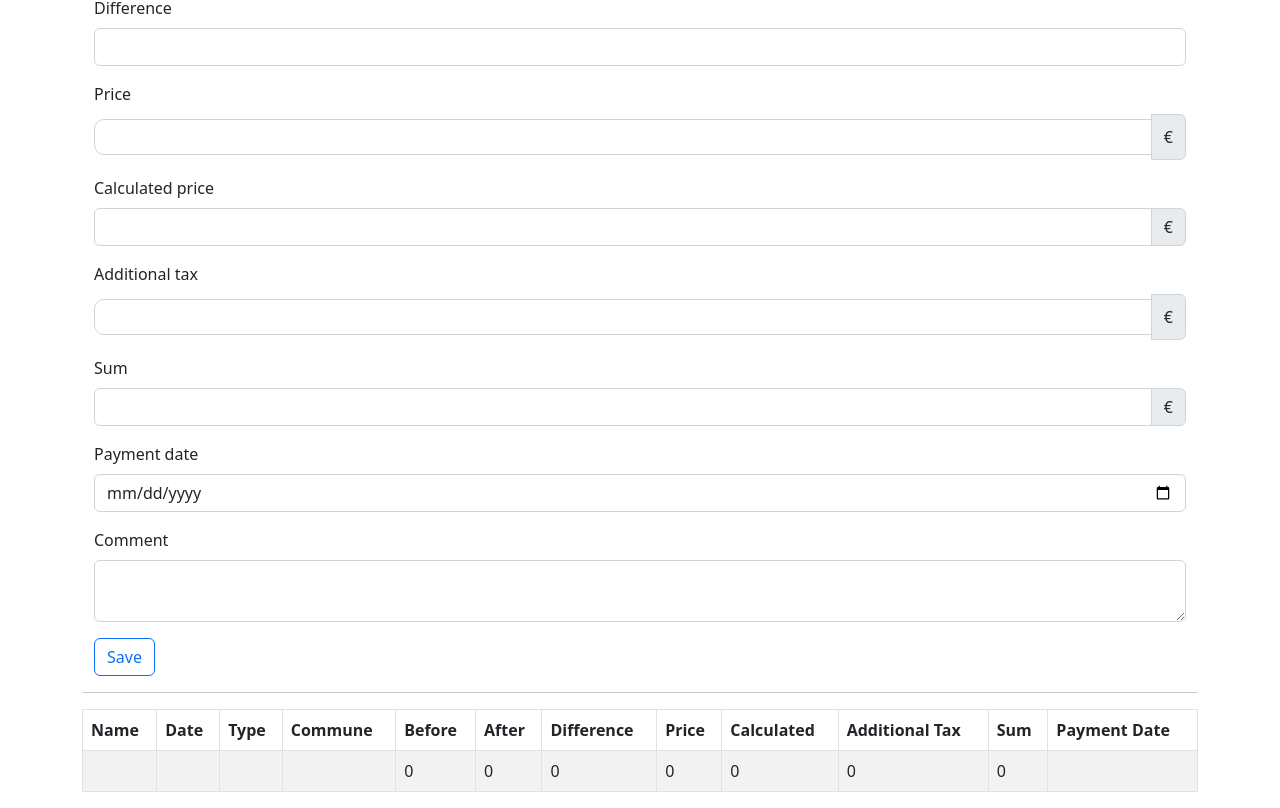
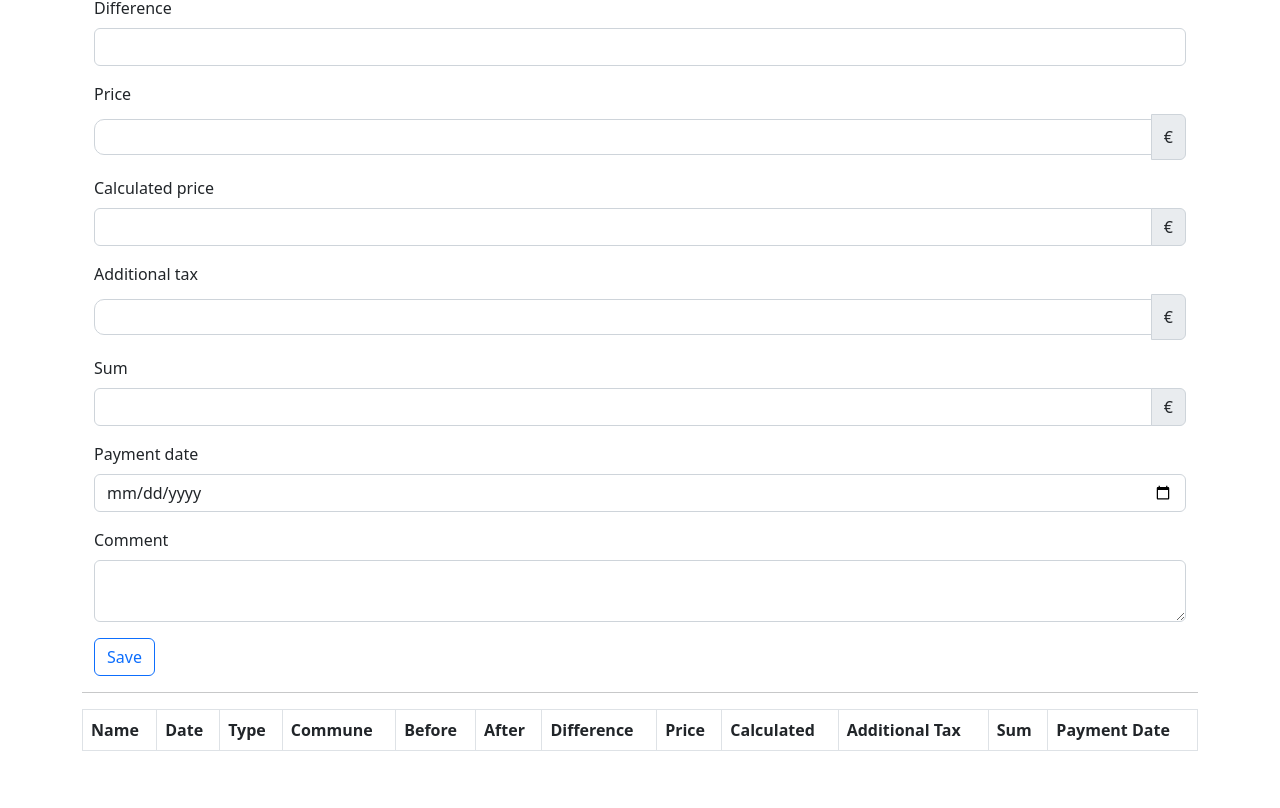
Before and after one commit to CreativeForNoReason/komunalai-client, a React (Vite) app: page / in a window 1280 px wide. Shown: the part 585-1393 px from the top of the page. After the commit the page ends 1352 px from the top, so only its background shows below. Built offline with nearby package versions, Linux system fonts and the light colour scheme.

Commit message:
and now its array and axios for future

```diff
--- a/package.json
+++ b/package.json
@@ -9,6 +9,7 @@
     "preview": "vite preview"
   },
   "dependencies": {
+    "axios": "^1.4.0",
     "bootstrap": "^5.2.3",
     "react": "^18.2.0",
     "react-bootstrap": "^2.7.4",
--- a/src/Components/FormContainer.tsx
+++ b/src/Components/FormContainer.tsx
@@ -12,7 +12,7 @@ export const FormDataContext = createContext<{
   handleTypeSelect: (e: React.ChangeEvent<HTMLSelectElement>) => void;
   handleNumberChange: (name: string, numberValue: number) => void;
   handleDecimalNumberChange: (name: string, numberValue: number) => void;
-  submittedData: FormData;
+  submittedData: FormData[];
   selectedServiceType: ServiceTypes | null;
 }>({
   formData: initialFormData,
@@ -21,13 +21,13 @@ export const FormDataContext = createContext<{
   handleTypeSelect: (e: React.ChangeEvent<HTMLSelectElement>) => {},
   handleNumberChange: (name: string, numberValue: number) => {},
   handleDecimalNumberChange: (name: string, numberValue: number) => {},
-  submittedData: initialFormData,
+  submittedData: [initialFormData],
   selectedServiceType: null
 });
 
 const FormContainer = () => {
   const [formData, setFormData] = React.useState<FormData>(initialFormData);
-  const [submittedData, setSubmittedData] = React.useState<FormData>(initialFormData);
+  const [submittedData, setSubmittedData] = React.useState<FormData[]>([]);
   const [selectedServiceType, setSelectedServiceType] = React.useState<ServiceTypes | null>(null);
 
   const handleChange = (e: React.ChangeEvent<HTMLInputElement | HTMLSelectElement>) => {
@@ -80,7 +80,7 @@ const FormContainer = () => {
 
   const handleSubmit = (e: React.FormEvent<HTMLFormElement>) => {
     e.preventDefault();
-    setSubmittedData(formData);
+    setSubmittedData([...submittedData, formData]);
     setFormData(initialFormData);
   };
 
--- a/src/Components/FormDataDisplay.tsx
+++ b/src/Components/FormDataDisplay.tsx
@@ -25,20 +25,22 @@ const FormDataDisplay = () => {
         </tr>
       </thead>
       <tbody>
-        <tr>
-          <td>{submittedData.name}</td>
-          <td>{submittedData.date}</td>
-          <td>{submittedData.type}</td>
-          <td>{submittedData.commune}</td>
-          <td>{submittedData.before}</td>
-          <td>{submittedData.after}</td>
-          <td>{submittedData.difference}</td>
-          <td>{submittedData.price}</td>
-          <td>{submittedData.calculated}</td>
-          <td>{submittedData.additionalTax}</td>
-          <td>{submittedData.sum}</td>
-          <td>{submittedData.paymentDate}</td>
-        </tr>
+        {submittedData.map((data, index) => (
+          <tr key={index}>
+            <td>{data.name}</td>
+            <td>{data.date}</td>
+            <td>{data.type}</td>
+            <td>{data.commune}</td>
+            <td>{data.before}</td>
+            <td>{data.after}</td>
+            <td>{data.difference}</td>
+            <td>{data.price}</td>
+            <td>{data.calculated}</td>
+            <td>{data.additionalTax}</td>
+            <td>{data.sum}</td>
+            <td>{data.paymentDate}</td>
+          </tr>
+        ))}
       </tbody>
     </Table>
   );
```
Also changed, not shown: 1 other file (tests, documents, lock files or other folders).
